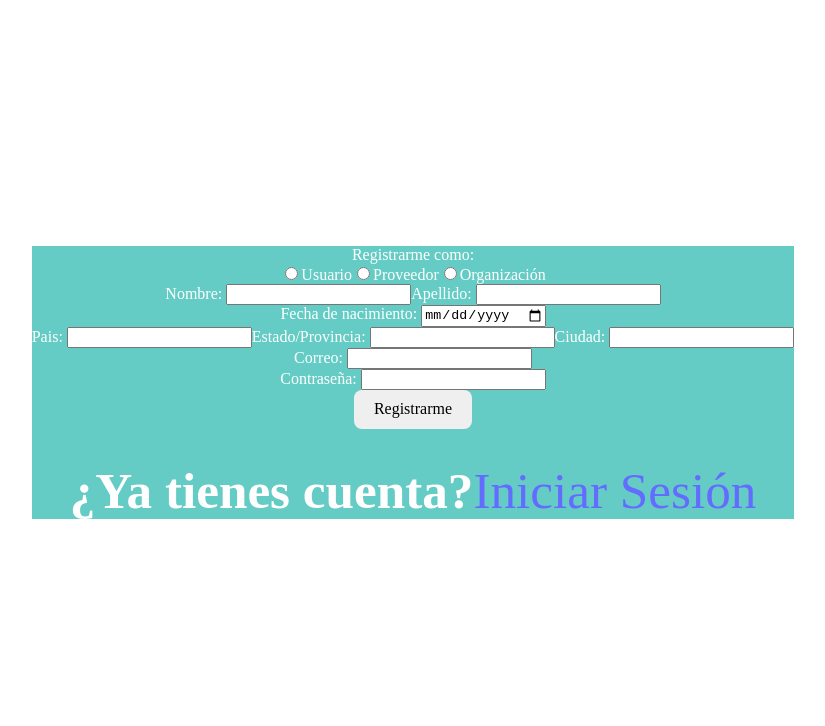
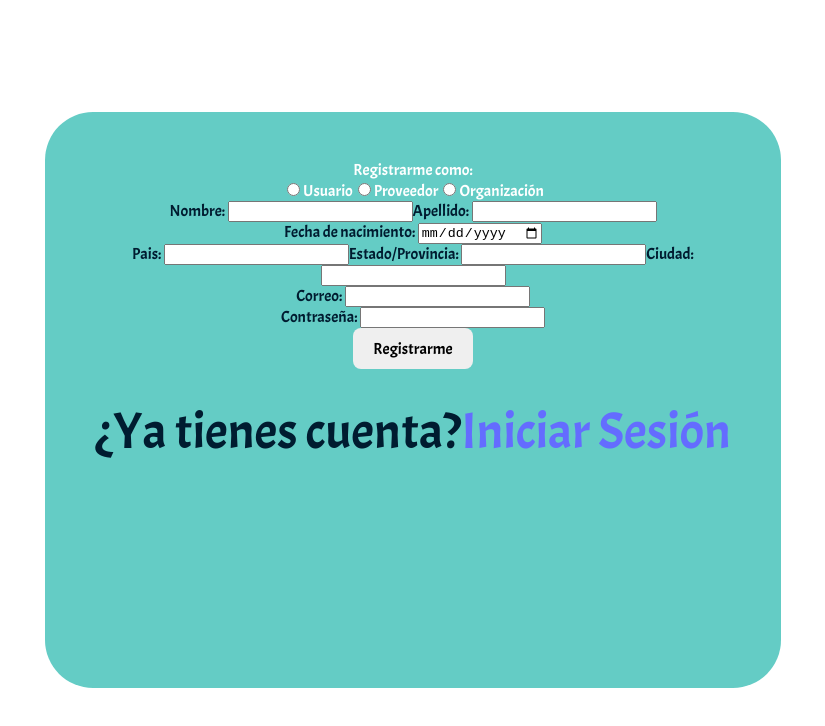
Before and after one commit to Luiggi2092/PetsFront, a React (Vite) app: page /registro in a window 1280 px wide. Shown: the top 726 px of the page, without its empty margins (227-1052 px from the left). Built offline with nearby package versions, Linux system fonts and the light colour scheme.

Commit message:
estilo registro

```diff
--- a/src/Pages/registro/Registro.module.css
+++ b/src/Pages/registro/Registro.module.css
@@ -1,3 +1,26 @@
 .container{
+    background-color: white;
+    font-family: 'Acme', sans-serif;
+    color: rgba(0, 28, 48, 1);
+    width: 100vw;
+    height: 100vh;
+    display: flex;
+    justify-content: center;
+    align-items: center;
+}
+
+.form{
     background-color: rgba(100, 204, 197, 1);
+    width: 50%;
+    height: 60%;
+    padding: 3rem;
+    border-radius: 3rem;
 }
+
+.registrarmeInp{
+    color: white;
+}
+
+.error{
+    color: red;
+}
```
